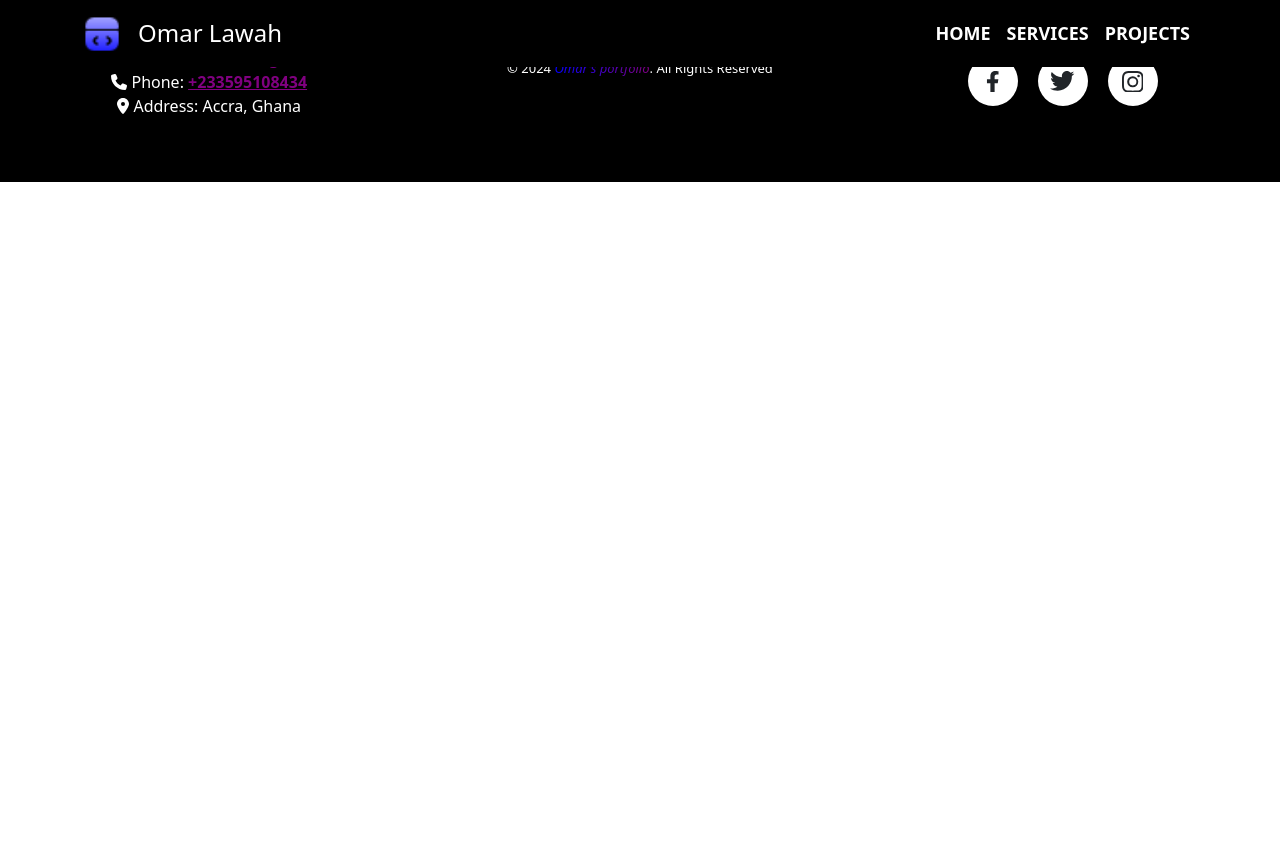
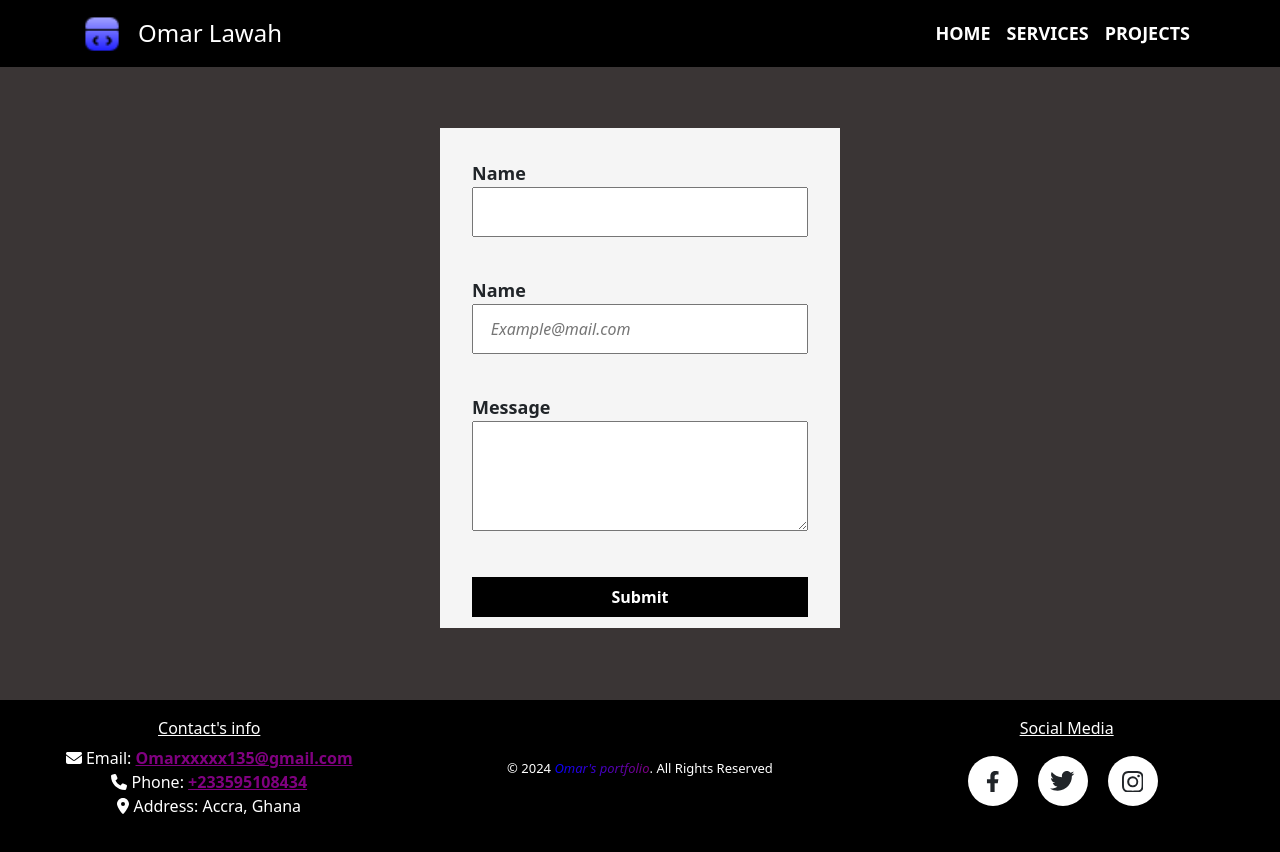
Before and after one commit to omarlawah/my-portfolio, a React (Create React App) app in the folder client/: page /Form in a window 1280 px wide. Shown: the top 852 px of the page. Before the commit the page ends 800 px from the top, so only its background shows below. Built offline with nearby package versions, Linux system fonts and the light colour scheme.

Commit message:
added a form component with its styling

```diff
--- a/client/src/App.css
+++ b/client/src/App.css
@@ -872,3 +872,81 @@ hr{
     padding-top: 15%;
   }
 }
+
+/* form styling */
+
+.form-container{
+  height: 700px;
+  padding-top: 10%;
+  z-index: 3;
+  position: relative;
+  background-color: rgb(58, 53, 53);
+  display: flex;
+  justify-content: center;
+}
+
+.form-container>div.row>div.col>form{
+  background-color: whitesmoke;
+  padding: 8%;
+  width: 400px;
+  height: 500px;
+ display: flex;
+ flex-direction: column;
+  gap: 40px;
+}
+
+.input-field > input,
+.input-field > textarea{
+  width: 100%;
+  padding: 5%;
+  font-style: italic;
+}
+
+
+.input-field > textarea{
+  height: 110px;
+}
+
+.button-row{
+  background-color: white;
+  text-align: center;
+}
+
+.input-field > label{
+  font-size: large;
+  font-weight: 600;
+}
+
+.btn-submit{
+  width: 100%;
+  font-weight: 700;
+  height: 40px;
+  color: white;
+  background-color: #000;
+  transition: 0.5s;
+}
+
+.btn-submit:hover{
+  color: black;
+  background-color: white;
+  border: 1px solid black;
+  transition: 0.5s
+}
+
+.input-field > input{
+  height: 50px;
+}
+
+@media screen  and (max-width:768px){
+  .form-container{
+    padding-top: 15%;
+  }
+
+}
+
+@media screen  and (max-width:560px){
+  .form-container{
+    padding-top: 20%;
+  }
+
+}
--- a/client/src/App.js
+++ b/client/src/App.js
@@ -6,6 +6,7 @@ import Home from './Home';
 import Services from './Services';
 import Projects from './Projects';
 import Footer from './Footer';
+import  Form  from './Form';
 function App() {
   return (
     <Router>
@@ -15,6 +16,7 @@ function App() {
           <Route index path='/'  Component={Home} />
           <Route path='/Services' Component={Services}/>
           <Route path='/Projects' Component={Projects}/>
+          <Route path='/Form' Component={Form}/>
         </Routes>
         <Footer />
       </div>
--- /dev/null
+++ b/client/src/Form.js
@@ -0,0 +1,40 @@
+import { Col, Container, Row } from "react-bootstrap";
+
+const Form = () => {
+    return (
+        <>
+            <Container className="form-container" fluid>
+                <Row>
+                    <Col>
+                        <form method="POST">
+                            <div className="input-field">
+                                <label>Name</label><br/>
+                                <input type="text" name="name" required/>
+                            </div>
+                            <div className="input-field">
+                                <label>Name</label><br/>
+                                <input type="email" name="email" required placeholder="Example@mail.com"/>
+                            </div>
+                            <div className="input-field">
+                                <label>Message</label><br/>
+                                <textarea required name="message"/>
+                            </div>
+                            <div className="button-row">
+                                <button className="btn-submit" type="submit">Submit</button>
+                            </div>
+                        </form>
+                    </Col>
+                </Row>
+            </Container>
+        </>
+     );
+}
+
+export default Form;
+<>
+    <Container fluid>
+        <Row>
+            <Col></Col>
+        </Row>
+    </Container>
+</>
--- a/client/src/Home.js
+++ b/client/src/Home.js
@@ -1,10 +1,12 @@
 import {Container, Row, Col} from 'react-bootstrap';
 import { useState, useEffect } from 'react';
-import { Link } from 'react-router-dom';
+import { Link} from 'react-router-dom';
+
+
+const Home = () => {
 
 
 
-const Home = () => {
     // function to make the intro text change every 0.1 second
     const phrases = [" I'm a web developer & a web designer."];
     const [phrase, setPhrase] = useState();
@@ -46,12 +48,15 @@ const Home = () => {
                             </button>
                         </Col>
                         <Col>
-                            <button className="fancy" >
-                                <span className="top-key"></span>
-                                <span className="text">Hire Me</span>
-                                <span className="bottom-key-1"></span>
-                                <span className="bottom-key-2"></span>
-                            </button>
+                                <button className="fancy">
+                                    <span className="top-key"></span>
+                                    <span className="text">
+                                        <Link to={'./Form'}>Hire Me</Link>
+
+                                        </span>
+                                    <span className="bottom-key-1"></span>
+                                    <span className="bottom-key-2"></span>
+                                </button>
                         </Col>
                     </Row>
                 </Row>
```
Also changed, not shown: 1 other file (tests, documents, lock files or other folders).
